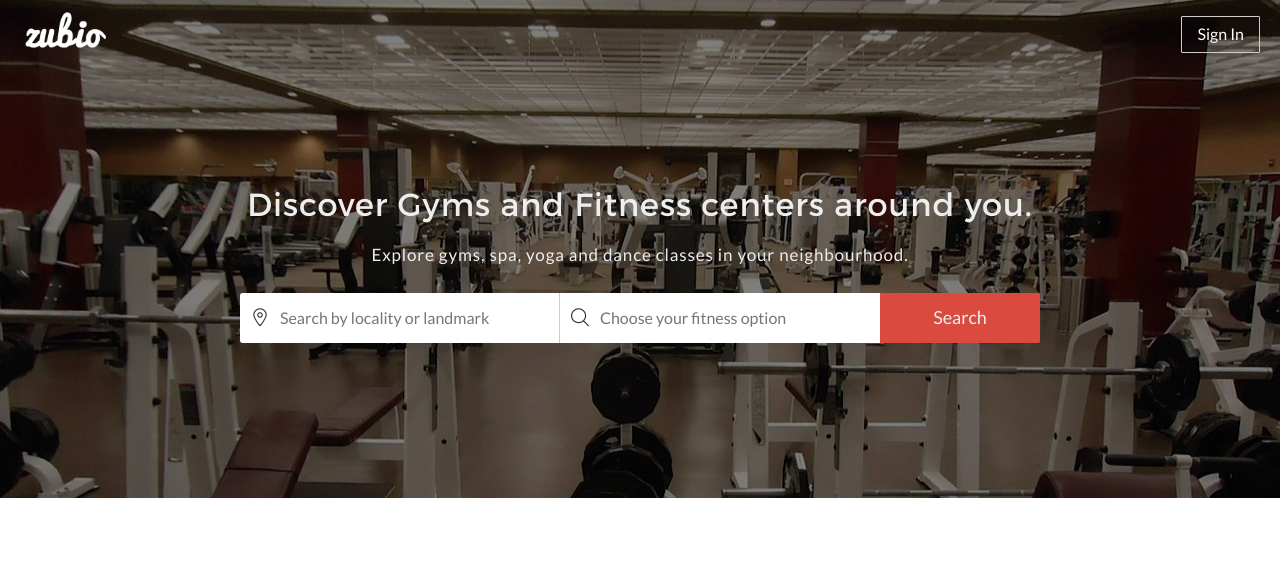
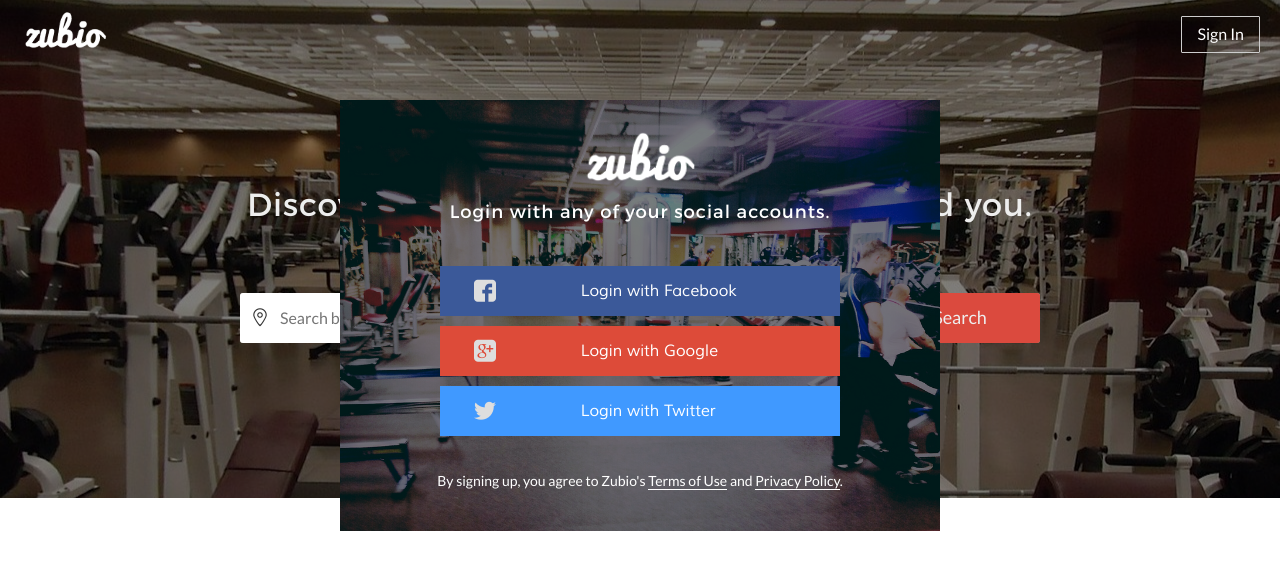
Before and after one commit to tejesh0/Zubio.in, a Django app: template zubio/zubio/templates/index.html in a window 1280 px wide. Shown: the top 570 px of the page. Run offline with Django 3.2, Linux system fonts and the light colour scheme; the template is opened without the code that fills it, so the values that code supplies are empty; some libraries are stand-ins or nearby versions.

Commit message:
Add sign-in container in index page

```diff
--- a/zubio/gym/views.py
+++ b/zubio/gym/views.py
@@ -31,7 +31,7 @@
 
     # Render list page with the documents and the form
     return render_to_response(
-        'login.html',
+        'index.html',
         {'documents': documents, 'form': form},
         context_instance=RequestContext(request)
     )
--- a/zubio/static/css/styles.css
+++ b/zubio/static/css/styles.css
@@ -4,7 +4,7 @@
 	background-size: cover;
 }
 
-.login-container{
+.login-body{
 	width: 100%;
 	height: 100%;
 	background-size: cover;
@@ -14,7 +14,7 @@
 	text-align: center;
 }
 
-.login-modal{
+.login-container{
 	position: relative;
 	width: 500px;
 	height: auto;
@@ -22,18 +22,18 @@
 	color: #fff;
 }
 
-.login-modal p{
+.login-container p{
 	font-size: 14px;
 }
 
-.login-modal p:nth-child(2){
+.login-container p:nth-child(2){
 	font-family: "montserratregular";
 	font-size: 18px;
 	letter-spacing: 1px;
 	padding: 15px 5px;
 }
 
-.login-modal form{
+.login-container form{
 	padding: 5px;
 	width: 100%;
 	margin-bottom: 20px;
@@ -64,11 +64,11 @@
 	background: #3892F9;
 }
 
-.login-modal a{
+.login-container a{
 	color: #fff;
 }
 
-.login-modal form a{
+.login-container form a{
 	padding: 14px;
 	margin: 10px auto;
 	max-width: 400px;
@@ -82,7 +82,7 @@
 	transition: all .3s ease;
 }
 
-.login-modal a i{
+.login-container a i{
 	color: #dedede;
 	font-size: 22px;
 	line-height: 15px;
@@ -90,6 +90,24 @@
 	top: 3px;
 	margin-left: 20px;
 	margin-right: 80px;
+}
+
+.login-modal{
+	z-index: 10;
+	position: absolute;
+	top: 100px;
+	width: 600px;
+	height: auto;
+	left: calc(50% - 300px);
+	background: url(/static/img/gym4.jpg);
+	background-size: cover;
+	background-position: fixed;
+}
+
+.login-modal .login-container{
+	margin: 0 auto;
+	padding: 30px 20px;
+	text-align: center;
 }
 
 .banner{
--- a/zubio/zubio/templates/index.html
+++ b/zubio/zubio/templates/index.html
@@ -42,6 +42,21 @@
 		</div>
 	</article>
 
+	<section class="login-modal">
+		<div class="overlay">
+			<div class="login-container">
+				<a href="#"><img src="/static/img/zubio-white.png" style="width: 120px"></a>
+				<p>Login with any of your social accounts.</p>
+				<form>
+					<a href="#" class="login-btn facebook"><i class="flaticon-facebook29"></i> Login with Facebook</a>
+					<a href="#" class="login-btn google"><i class="flaticon-google2"></i> Login with Google</a>
+					<a href="#" class="login-btn twitter"><i class="flaticon-twitter1"></i> Login with Twitter</a>
+				</form>
+				<p>By signing up, you agree to Zubio's <a href="#" class="underline">Terms of Use</a> and <a href="#" class="underline">Privacy Policy</a>.</p>
+			</div>
+		</div>
+	</section>
+
 	<script src="/static/js/jquery.min.js"></script>
 	<script src="/static/js/custom.js"></script>
 </body>
--- a/zubio/zubio/templates/login.html
+++ b/zubio/zubio/templates/login.html
@@ -12,9 +12,9 @@
 	<link rel="stylesheet" href="/static/css/icons.css">
 
 </head>
-<body class="login-container" style="background-image: url(/static/img/gym4.jpg);">
+<body class="login-body" style="background-image: url(/static/img/gym4.jpg);">
 	<div class="overlay login-overlay">
-		<div class="login-modal">
+		<div class="login-container">
 			<a href="#"><img src="/static/img/zubio-white.png" style="width: 120px"></a>
 			<p>Login with any of your social accounts.</p>
 			<form>
```
Also changed, not shown: zubio/static/css/global.css (line endings or trailing spaces).
